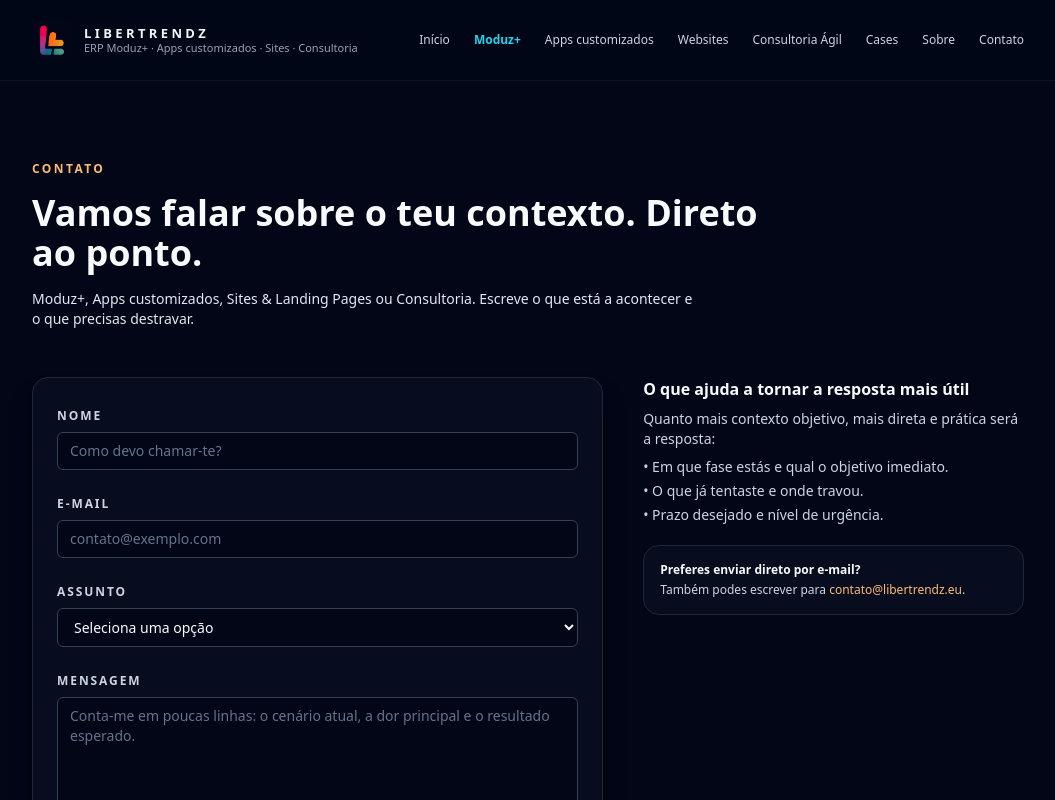
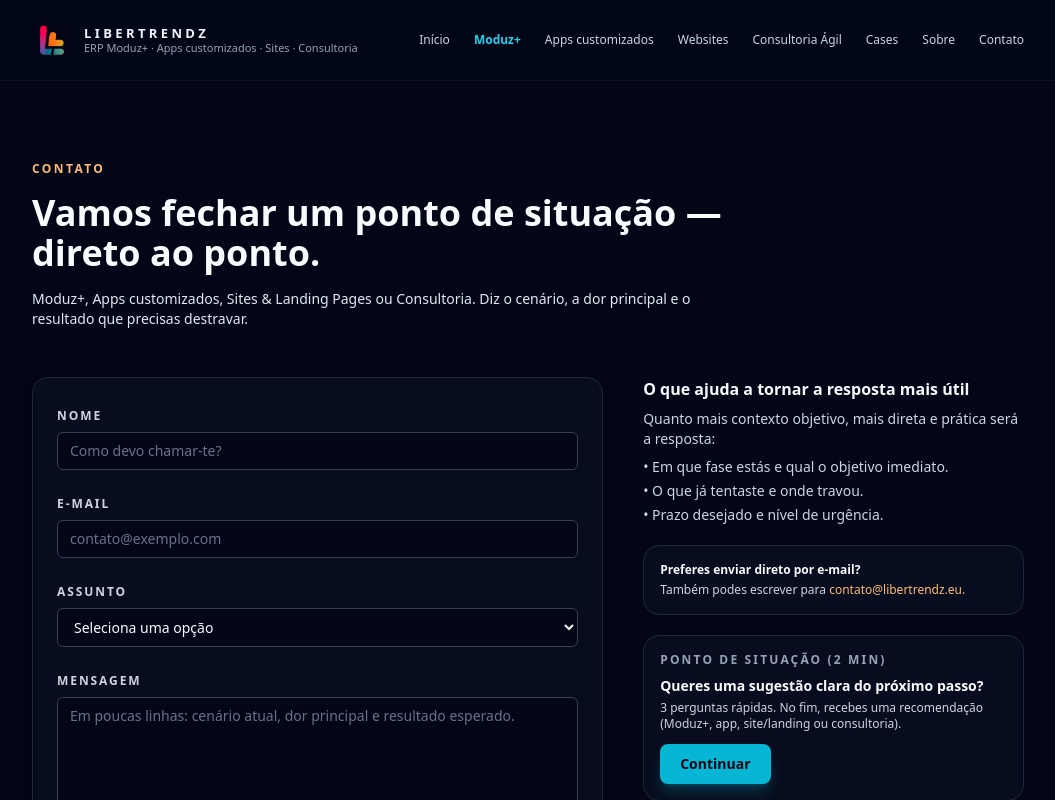
Before and after one commit to libertrendz/libertrendz-site, a Next.js app: page /contato in a window 1280 px wide. Shown: the top 800 px of the page, without its empty margins (112-1167 px from the left). Built offline with nearby package versions, Linux system fonts and the light colour scheme.

Commit message:
Update ContatoClient.tsx

```diff
--- a/app/contato/ContatoClient.tsx
+++ b/app/contato/ContatoClient.tsx
@@ -65,11 +65,11 @@ export default function ContatoClient() {
             Contato
           </p>
           <h1 className="text-3xl font-bold leading-tight md:text-4xl">
-            Vamos falar sobre o teu contexto. Direto ao ponto.
+            Vamos fechar um ponto de situação — direto ao ponto.
           </h1>
           <p className="text-sm text-slate-200 max-w-2xl">
-            Moduz+, Apps customizados, Sites & Landing Pages ou Consultoria.
-            Escreve o que está a acontecer e o que precisas destravar.
+            Moduz+, Apps customizados, Sites & Landing Pages ou Consultoria. Diz o cenário,
+            a dor principal e o resultado que precisas destravar.
           </p>
         </div>
 
@@ -150,13 +150,13 @@ export default function ContatoClient() {
                   rows={6}
                   defaultValue={prefill.mensagem || ""}
                   className="w-full rounded-md border border-slate-700 bg-slate-950 px-3 py-2 text-sm text-slate-50 outline-none ring-0 transition placeholder:text-slate-500 focus:border-accent-400 focus:ring-2 focus:ring-accent-500/40"
-                  placeholder="Conta-me em poucas linhas: o cenário atual, a dor principal e o resultado esperado."
+                  placeholder="Em poucas linhas: cenário atual, dor principal e resultado esperado."
                 />
               </div>
 
               {status === "success" && (
                 <p className="text-xs text-emerald-400">
-                  Mensagem enviada com sucesso. Vou ler com atenção e responder assim que possível.
+                  Recebido. Vamos analisar e responder por e-mail em até 24 horas.
                 </p>
               )}
               {status === "error" && (
@@ -172,7 +172,7 @@ export default function ContatoClient() {
                   disabled={status === "loading"}
                   className="inline-flex items-center justify-center rounded-lg bg-accent-500 px-6 py-3 text-sm font-semibold text-slate-950 shadow-lg shadow-accent-500/30 transition hover:bg-accent-400 disabled:cursor-not-allowed disabled:opacity-70"
                 >
-                  {status === "loading" ? "Enviando..." : "Enviar mensagem"}
+                  {status === "loading" ? "A enviar…" : "Enviar"}
                 </button>
               </div>
             </form>
@@ -209,6 +209,28 @@ export default function ContatoClient() {
                 .
               </p>
             </div>
+
+            {/* NOVO: ATALHO PARA "PONTO DE SITUAÇÃO" */}
+            <div className="rounded-2xl border border-slate-800 bg-slate-900/40 p-4">
+              <p className="text-xs font-semibold uppercase tracking-[0.18em] text-slate-400">
+                Ponto de situação (2 min)
+              </p>
+              <p className="mt-2 text-sm font-semibold text-slate-50">
+                Queres uma sugestão clara do próximo passo?
+              </p>
+              <p className="mt-1 text-xs text-slate-300">
+                3 perguntas rápidas. No fim, recebes uma recomendação (Moduz+, app, site/landing ou consultoria).
+              </p>
+
+              <div className="mt-3">
+                <a
+                  href="/diagnostico"
+                  className="inline-flex items-center justify-center rounded-lg bg-cyan-500 px-5 py-2.5 text-sm font-semibold text-slate-950 shadow-lg shadow-cyan-500/25 transition hover:bg-cyan-400"
+                >
+                  Continuar
+                </a>
+              </div>
+            </div>
           </div>
         </div>
       </section>
```
